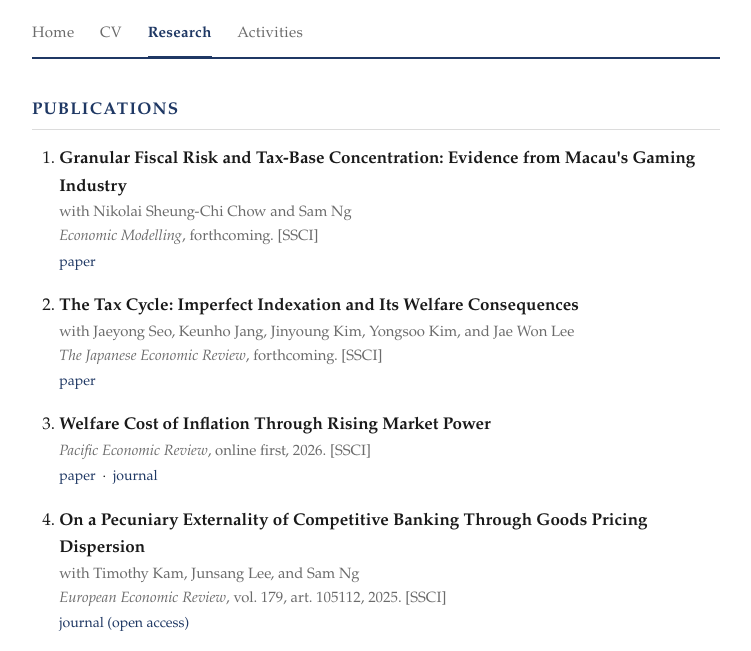
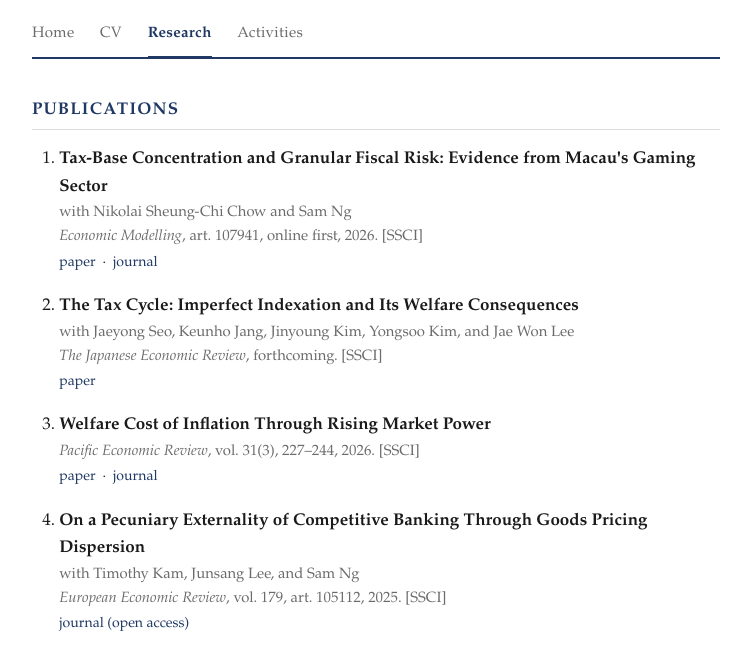
Before and after one commit to hslee0120/hslee0120.github.io, a plain HTML site: page research.html in a window 1280 px wide. Shown: the part 138-789 px from the top of the page, without its empty margins (264-1015 px from the left). Drawn offline with Linux system fonts and the light colour scheme.

Commit message:
Economic Modelling paper online (art. 107941, DOI); new title; PER vol. 31(3); update CV
Co-Authored-By: Claude Opus 5.5 <noreply@anthropic.com>

```diff
--- a/research.html
+++ b/research.html
@@ -27,10 +27,10 @@
   <ol class="papers">
 
     <li>
-      <span class="ttl">Granular Fiscal Risk and Tax-Base Concentration: Evidence from Macau's Gaming Industry</span>
+      <span class="ttl">Tax-Base Concentration and Granular Fiscal Risk: Evidence from Macau's Gaming Sector</span>
       <span class="co">with Nikolai Sheung-Chi Chow and Sam Ng</span>
-      <span class="ven"><em>Economic Modelling</em>, forthcoming. [SSCI]</span>
-      <span class="act"><a href="papers/macau-granular-fiscal-risk.pdf">paper</a></span>
+      <span class="ven"><em>Economic Modelling</em>, art.&nbsp;107941, online first, 2026. [SSCI]</span>
+      <span class="act"><a href="papers/macau-granular-fiscal-risk.pdf">paper</a> &nbsp;·&nbsp; <a href="https://doi.org/10.1016/j.econmod.2026.107941">journal</a></span>
     </li>
 
     <li>
@@ -42,7 +42,7 @@
 
     <li>
       <span class="ttl">Welfare Cost of Inflation Through Rising Market Power</span>
-      <span class="ven"><em>Pacific Economic Review</em>, online first, 2026. [SSCI]</span>
+      <span class="ven"><em>Pacific Economic Review</em>, vol.&nbsp;31(3), 227–244, 2026. [SSCI]</span>
       <span class="act"><a href="https://www.dropbox.com/scl/fi/5ra5z39kbdcd1o228cymg/Welfare_Cost_of_Inflation_Through_Rising_Market_Power.pdf?rlkey=kk8mrf1pe8jqnirnt53msbani&amp;dl=0">paper</a> &nbsp;·&nbsp; <a href="https://doi.org/10.1111/1468-0106.70021">journal</a></span>
     </li>
 
```
Also changed, not shown: 1 other file.
